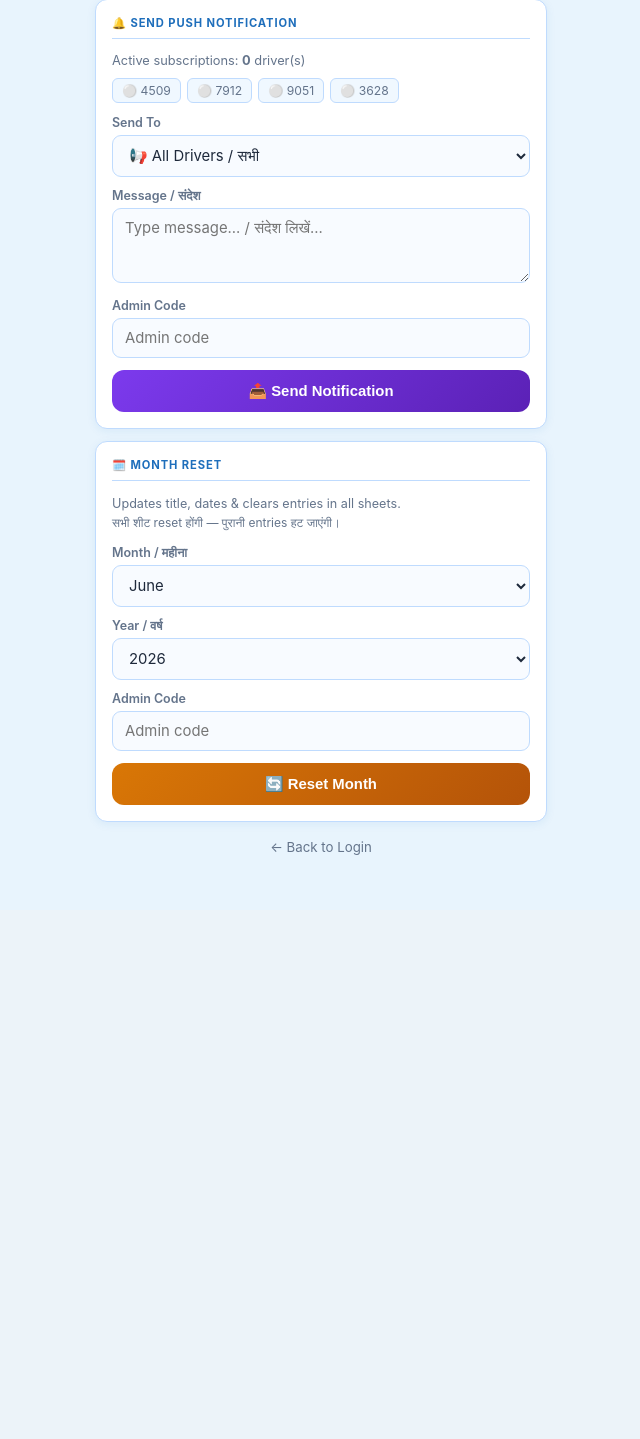
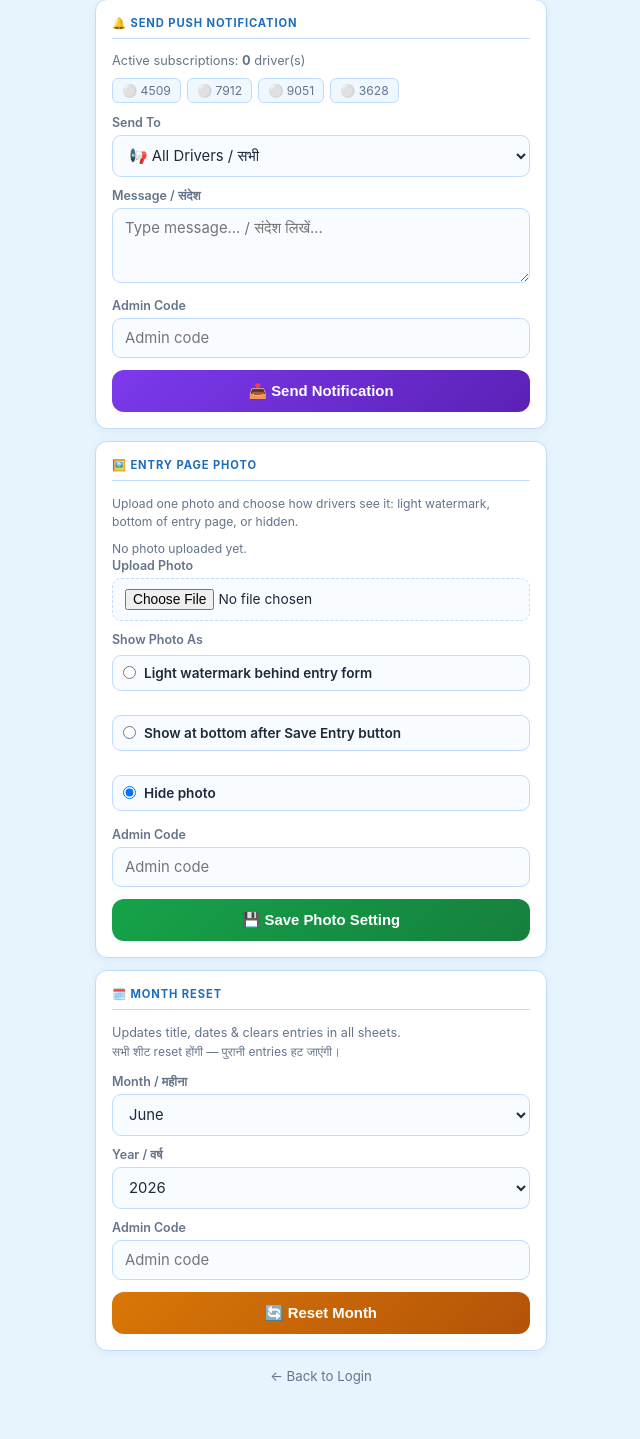
Before and after one commit to devesh2010553/brajwasi-billing, a Flask app: page /admin in a window 1280 px wide. Shown: the part 81-1520 px from the top of the page, without its empty margins (319-959 px from the left). Before the commit the page ends 936 px from the top, so only its background shows below. Run offline with Flask 3, Linux system fonts and the light colour scheme; parts of the project's set-up code (start-up, migrations or seed data) failed here and were passed over.

Commit message:
full up to date

```diff
--- a/app.py
+++ b/app.py
@@ -5,6 +5,7 @@ from google.oauth2 import service_account
 from googleapiclient.discovery import build
 from pywebpush import webpush, WebPushException
 from pymongo import MongoClient
+from werkzeug.utils import secure_filename
 
 app = Flask(__name__)
 app.secret_key = "supersecretkey"
@@ -55,6 +56,85 @@ def get_col():
 
 # ---------- Subscription CRUD (MongoDB primary, file fallback) ----------
 SUBS_FILE = "subscriptions.json"
+
+
+# ---------- Entry page photo / watermark config ----------
+ENTRY_PHOTO_DIR = os.path.join("static", "uploads")
+ENTRY_PHOTO_SETTINGS_FILE = "entry_photo_settings.json"
+ALLOWED_IMAGE_EXTENSIONS = {"png", "jpg", "jpeg", "webp", "gif"}
+
+
+def allowed_image_file(filename):
+    return "." in filename and filename.rsplit(".", 1)[1].lower() in ALLOWED_IMAGE_EXTENSIONS
+
+
+def load_entry_photo_settings():
+    """Return admin-controlled entry photo settings."""
+    default = {"mode": "hide", "url": "", "filename": ""}
+    if os.path.exists(ENTRY_PHOTO_SETTINGS_FILE):
+        try:
+            with open(ENTRY_PHOTO_SETTINGS_FILE, "r") as f:
+                data = json.load(f)
+            default.update({k: data.get(k, default[k]) for k in default})
+        except Exception as e:
+            print(f"❌ entry photo settings load error: {e}")
+    filename = default.get("filename") or ""
+    if filename:
+        photo_path = os.path.join(ENTRY_PHOTO_DIR, filename)
+        if os.path.exists(photo_path):
+            default["url"] = f"/static/uploads/{filename}"
+            default["version"] = int(os.path.getmtime(photo_path))
+        else:
+            default["url"] = ""
+            default["version"] = 0
+    else:
+        default["version"] = 0
+    if default.get("mode") not in ["hide", "watermark", "bottom"]:
+        default["mode"] = "hide"
+    return default
+
+
+def save_entry_photo_settings(settings):
+    with open(ENTRY_PHOTO_SETTINGS_FILE, "w") as f:
+        json.dump(settings, f, indent=2)
+
+
+def save_uploaded_entry_photo(file_storage, mode):
+    """Save admin-uploaded image and return updated settings."""
+    os.makedirs(ENTRY_PHOTO_DIR, exist_ok=True)
+    current = load_entry_photo_settings()
+
+    # If mode is hide, keep the image saved but hide it on driver page.
+    if mode == "hide":
+        current["mode"] = "hide"
+        save_entry_photo_settings(current)
+        return current
+
+    # New upload is optional if an old image already exists.
+    if file_storage and file_storage.filename:
+        if not allowed_image_file(file_storage.filename):
+            raise ValueError("Only PNG, JPG, JPEG, WEBP or GIF images are allowed")
+
+        # Delete old uploaded entry photos made by this feature.
+        for old in os.listdir(ENTRY_PHOTO_DIR):
+            if old.startswith("entry_photo."):
+                try:
+                    os.remove(os.path.join(ENTRY_PHOTO_DIR, old))
+                except Exception:
+                    pass
+
+        ext = secure_filename(file_storage.filename).rsplit(".", 1)[1].lower()
+        filename = f"entry_photo.{ext}"
+        file_storage.save(os.path.join(ENTRY_PHOTO_DIR, filename))
+        current["filename"] = filename
+        current["url"] = f"/static/uploads/{filename}"
+
+    if not current.get("filename"):
+        raise ValueError("Please upload an image first")
+
+    current["mode"] = mode
+    save_entry_photo_settings(current)
+    return current
 
 def _file_load():
     if os.path.exists(SUBS_FILE):
@@ -257,7 +337,8 @@ def entry():
 
     return render_template("entry.html", car=car, msg=msg, cls=cls,
                            today=today_date().isoformat(),
-                           vapid_public_key=VAPID_PUBLIC_KEY)
+                           vapid_public_key=VAPID_PUBLIC_KEY,
+                           entry_photo=load_entry_photo_settings())
 
 # ---------- Check entry ----------
 @app.route("/check-entry", methods=["POST"])
@@ -494,6 +575,24 @@ def admin():
             except Exception as e:
                 msg = f"Error: {e}"
 
+        elif action == "entry_photo":
+            try:
+                mode = request.form.get("photo_mode", "hide")
+                if mode not in ["hide", "watermark", "bottom"]:
+                    mode = "hide"
+                photo_file = request.files.get("entry_photo")
+                settings = save_uploaded_entry_photo(photo_file, mode)
+                if settings.get("mode") == "hide":
+                    msg = "✅ Entry page photo hidden."
+                elif settings.get("mode") == "watermark":
+                    msg = "✅ Entry page photo set as light watermark."
+                else:
+                    msg = "✅ Entry page photo set at bottom of entry page."
+                cls = "success"
+            except Exception as e:
+                msg = f"Error: {e}"
+                cls = "error"
+
         elif action == "reset":
             try:
                 month         = int(request.form["month"])
@@ -553,7 +652,8 @@ def admin():
 
     return render_template("admin.html", msg=msg, cls=cls,
                            cur_month=now.month, cur_year=now.year,
-                           drivers=drivers, subs=subs)
+                           drivers=drivers, subs=subs,
+                           entry_photo_settings=load_entry_photo_settings())
 
 @app.route("/clear-push-subs")
 def clear_push_subs():
--- a/service-worker.js
+++ b/service-worker.js
@@ -1,4 +1,4 @@
-const CACHE_NAME = "brajwasi-v12";
+const CACHE_NAME = "brajwasi-v14";
 
 const ASSETS = [
   "/",
--- a/templates/admin.html
+++ b/templates/admin.html
@@ -42,6 +42,15 @@ textarea { resize:vertical; min-height:75px; }
 .modal-btns button { flex:1; padding:10px; border-radius:9px; border:none; font-size:0.9rem; font-weight:600; cursor:pointer; }
 .btn-confirm { background:var(--red); color:#fff; }
 .btn-cancel { background:#f1f5f9; color:var(--text); }
+
+input[type=file] { width:100%; background:var(--input-bg); border:1.5px dashed var(--border); border-radius:9px; color:var(--text); font-size:0.86rem; padding:10px 12px; font-family:inherit; }
+.radio-row { display:flex; flex-direction:column; gap:8px; margin-top:8px; }
+.radio-option { display:flex; align-items:center; gap:8px; background:#f8fbff; border:1px solid var(--border); border-radius:9px; padding:9px 10px; font-size:0.85rem; color:var(--text); }
+.radio-option input { width:auto; }
+.photo-preview { margin-top:10px; border:1px solid var(--border); border-radius:10px; overflow:hidden; background:#f8fbff; }
+.photo-preview img { width:100%; display:block; max-height:180px; object-fit:contain; }
+.small-note { font-size:0.76rem; color:var(--muted); line-height:1.45; margin-top:8px; }
+.btn-green { background:linear-gradient(135deg,var(--green),#15803d); }
 </style>
 </head>
 <body>
@@ -73,6 +82,35 @@ textarea { resize:vertical; min-height:75px; }
     <label>Admin Code</label>
     <input type="password" name="code" placeholder="Admin code" required>
     <button type="submit" class="btn btn-purple" id="notifyBtn">📤 Send Notification</button>
+  </form>
+</div>
+
+<div class="card">
+  <div class="card-title">🖼️ Entry Page Photo</div>
+  <p class="small-note" style="margin-top:0;margin-bottom:10px;">
+    Upload one photo and choose how drivers see it: light watermark, bottom of entry page, or hidden.
+  </p>
+  {% if entry_photo_settings and entry_photo_settings.url %}
+  <div class="photo-preview">
+    <img src="{{ entry_photo_settings.url }}?v={{ entry_photo_settings.version|default(0) }}" alt="Current entry photo">
+  </div>
+  <p class="small-note">Current mode: <b>{{ entry_photo_settings.mode|default('hide') }}</b></p>
+  {% else %}
+  <p class="small-note">No photo uploaded yet.</p>
+  {% endif %}
+  <form method="post" enctype="multipart/form-data" id="photoForm">
+    <input type="hidden" name="action" value="entry_photo">
+    <label>Upload Photo</label>
+    <input type="file" name="entry_photo" accept="image/png,image/jpeg,image/webp,image/gif">
+    <label>Show Photo As</label>
+    <div class="radio-row">
+      <label class="radio-option"><input type="radio" name="photo_mode" value="watermark" {% if entry_photo_settings and entry_photo_settings.mode=='watermark' %}checked{% endif %}> Light watermark behind entry form</label>
+      <label class="radio-option"><input type="radio" name="photo_mode" value="bottom" {% if entry_photo_settings and entry_photo_settings.mode=='bottom' %}checked{% endif %}> Show at bottom after Save Entry button</label>
+      <label class="radio-option"><input type="radio" name="photo_mode" value="hide" {% if not entry_photo_settings or entry_photo_settings.mode=='hide' %}checked{% endif %}> Hide photo</label>
+    </div>
+    <label>Admin Code</label>
+    <input type="password" name="code" placeholder="Admin code" required>
+    <button type="submit" class="btn btn-green" id="photoBtn">💾 Save Photo Setting</button>
   </form>
 </div>
 <div class="card">
@@ -116,6 +154,9 @@ resetForm.addEventListener('submit',function(e){if(confirmed)return;e.preventDef
 document.getElementById('confirmYes').addEventListener('click',()=>{modal.classList.remove('show');confirmed=true;resetBtn.disabled=true;resetBtn.textContent='⏳ Updating...';resetForm.submit();});
 document.getElementById('confirmNo').addEventListener('click',()=>modal.classList.remove('show'));
 document.getElementById('notifyForm').addEventListener('submit',()=>{const b=document.getElementById('notifyBtn');b.disabled=true;b.textContent='⏳ Sending...';});
+const photoForm=document.getElementById('photoForm');
+if(photoForm){photoForm.addEventListener('submit',()=>{const b=document.getElementById('photoBtn');b.disabled=true;b.textContent='⏳ Saving...';});}
+
 </script>
 </body>
 </html>
```
Also changed, not shown: templates/entry.html (+38 -0 lines).
